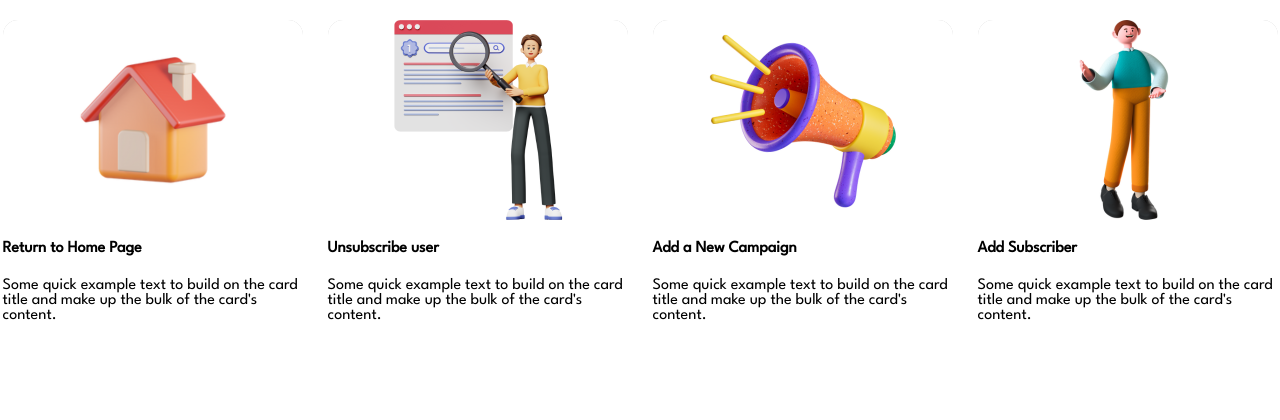
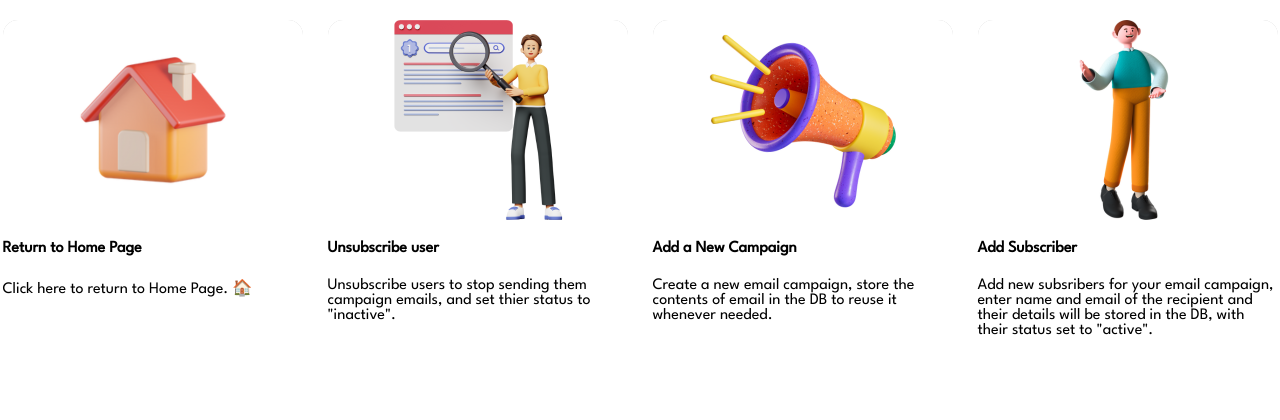
Before and after one commit to utkarsh23kushwaha/mailed-it, a Django app: template templates/send_mail.html in a window 1280 px wide. Shown: the part 660-1080 px from the top of the page. Run offline with Django 3.2, Linux system fonts and the light colour scheme; the template is opened without the code that fills it, so the values that code supplies are empty.

Commit message:
initial commit

```diff
--- a/templates/send_mail.html
+++ b/templates/send_mail.html
@@ -121,12 +121,12 @@
     </div>
 
  <div id="card-container">
- <a href="/add_subscribe" class="card-link">
+ <a href="/" class="card-link">
         <div class="card">
             <img src="/static/home.png" class="card-img-top" alt="Card Image">
             <div class="card-body">
                 <h4 class="card-title"> Return to Home Page </h4>
-                <p class="card-text">Some quick example text to build on the card title and make up the bulk of the card's content.</p>
+                <p class="card-text"> Click here to return to Home Page. 🏠 </p>
 
             </div>
         </div>
@@ -136,7 +136,7 @@
             <img src="/static/unsubscribe.png" class="card-img-top" alt="Card Image">
             <div class="card-body">
                 <h4 class="card-title"> Unsubscribe user </h4>
-                <p class="card-text">Some quick example text to build on the card title and make up the bulk of the card's content.</p>
+                <p class="card-text"> Unsubscribe users to stop sending them campaign emails, and set thier status to "inactive".</p>
 
             </div>
         </div>
@@ -146,17 +146,16 @@
             <img src="/static/add_campaign.png" class="card-img-top" alt="Card Image">
             <div class="card-body">
                 <h4 class="card-title"> Add a New Campaign </h4>
-                <p class="card-text">Some quick example text to build on the card title and make up the bulk of the card's content.</p>
+                <p class="card-text"> Create a new email campaign, store the contents of email in the DB to reuse it whenever needed.</p>
             </div>
         </div>
 </a>
- <a href="/add_subsribe" class="card-link">
+ <a href="/add_subscribe" class="card-link">
         <div class="card">
             <img src="/static/add_subscribe.png" class="card-img-top" alt="Card Image">
             <div class="card-body">
                 <h4 class="card-title"> Add Subscriber </h4>
-                <p class="card-text">Some quick example text to build on the card title and make up the bulk of the card's content.</p>
-
+                <p class="card-text"> Add new subsribers for your email campaign, enter name and email of the recipient and their details will be stored in the DB, with their status set to "active". </p>
             </div>
         </div>
  </a>
```
Also changed, not shown: templates/add_campaign.html (+4 -5 lines), templates/add_subscribe.html (+4 -4 lines), templates/base.html (+4 -4 lines), templates/unsubscribe.html (+4 -5 lines), README.md.
